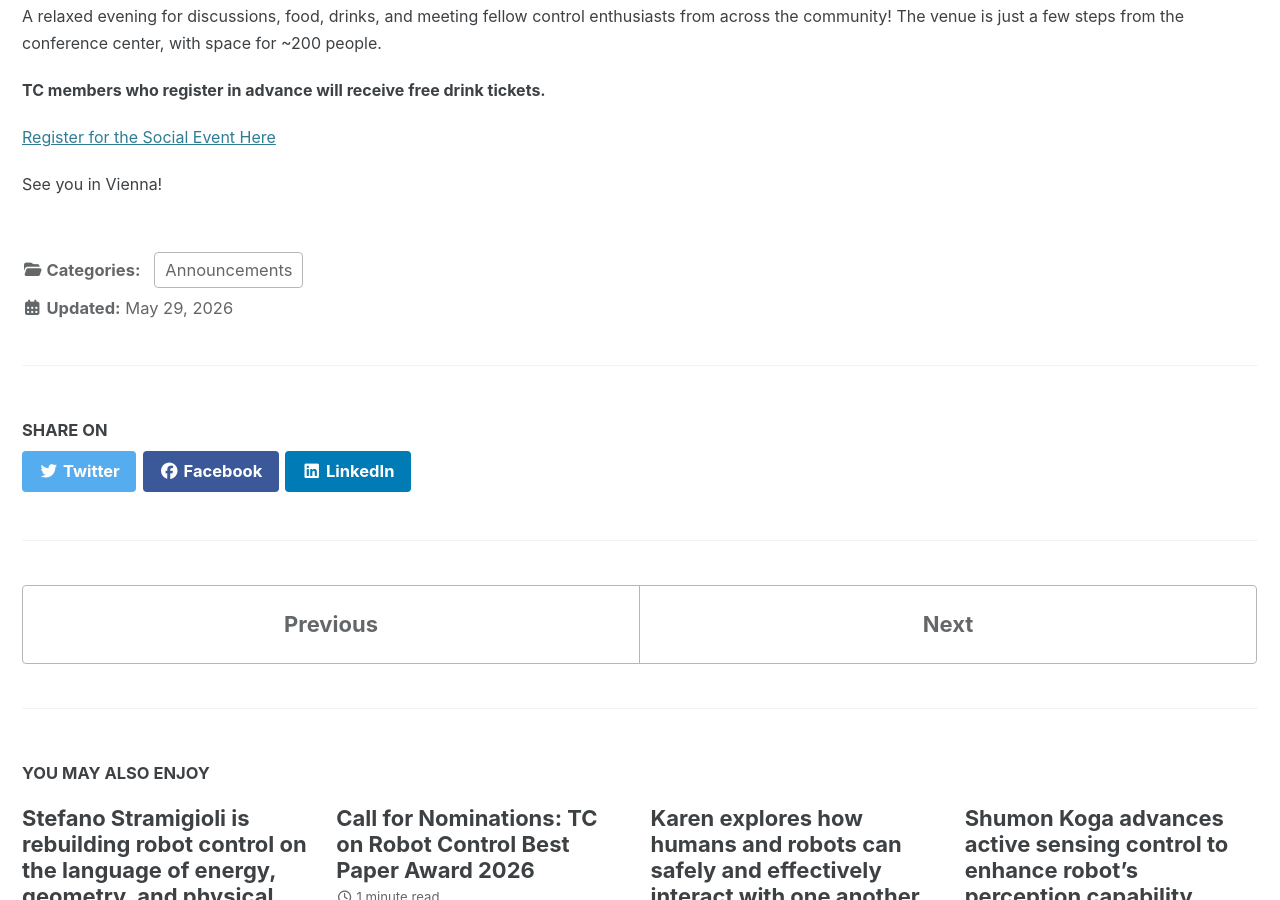
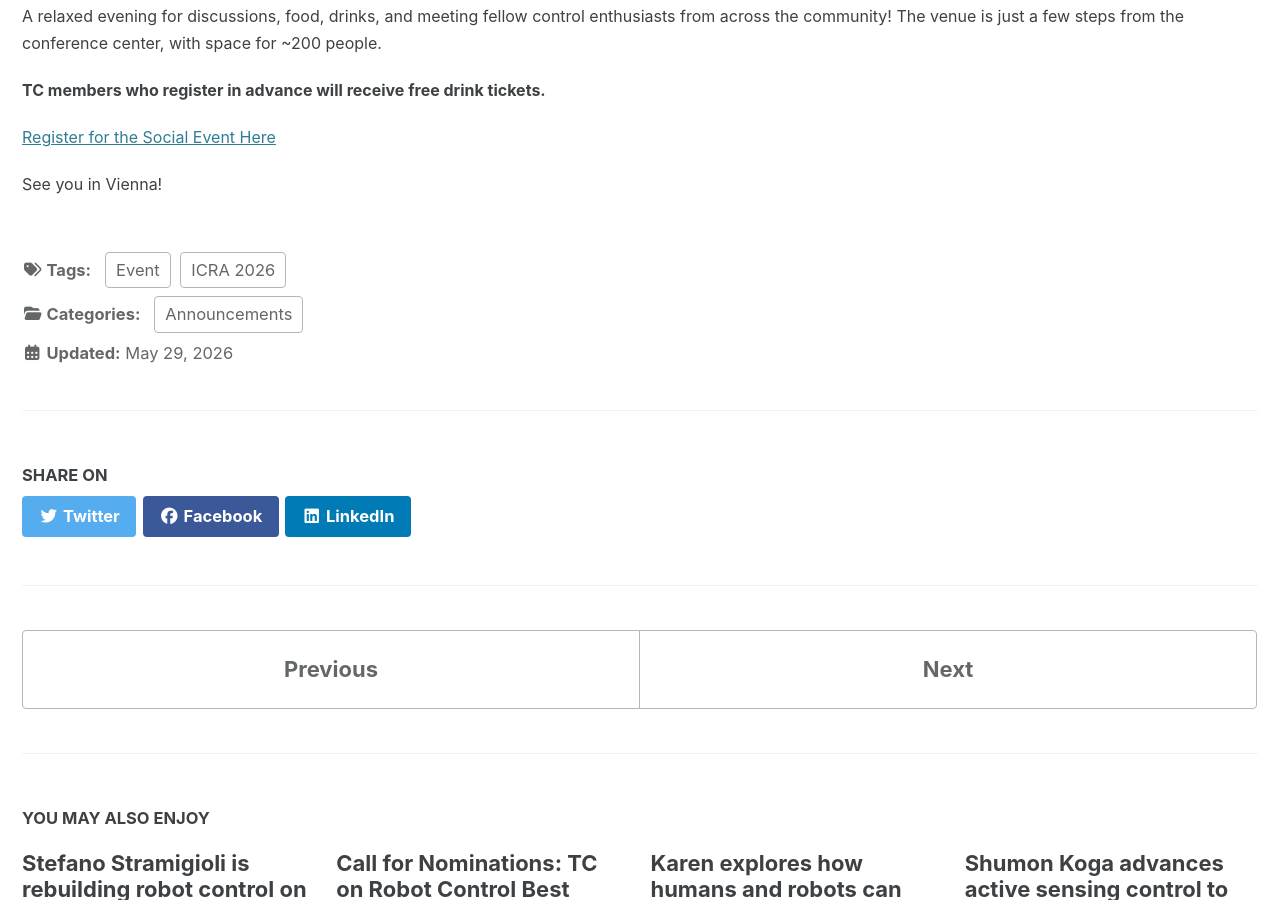
Before and after one commit to IEEE-RAS-Robot-Control/ieee-ras-robot-control.github.io, a Jekyll site: the page built from _posts/2026-05-29-icra-2026-activities.md, in a window 1280 px wide and 900 px high, scrolled down 700 px. Built offline with Jekyll 4.4.1, drawn with Linux system fonts in a browser that asks for light colours; cached includes are drawn as plain includes.

Commit message:
add tags for navigation bar

```diff
--- a/_posts/2026-05-29-icra-2026-activities.md
+++ b/_posts/2026-05-29-icra-2026-activities.md
@@ -3,6 +3,9 @@ title: "TC on Robot Control @ ICRA 2026 — Vienna, June 1–5"
 date: 2026-05-29
 categories:
   - Announcements
+tags:
+  - ICRA 2026
+  - Event
 ---
 
 IEEE International Conference on Robotics and Automation (ICRA) 2026 is around the corner, and the TC on Robot Control is excited to support a fantastic set of workshops and tutorials this year!
```
